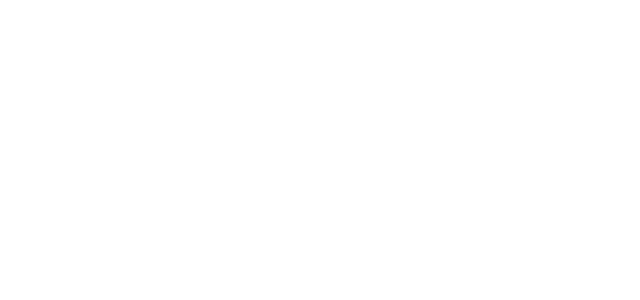
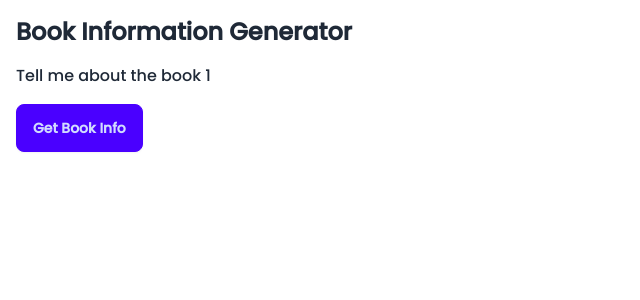
Before and after one commit to Daksh584/bookStoreApp-main, a React (Vite) app in the folder Frontend/: page /chat/1 in a window 1280 px wide. Before the commit this address had no page. Shown: the top 300 px of the page, without its empty margins (0-640 px from the left). Built offline with nearby package versions, Linux system fonts and the light colour scheme.

Commit message:
Added ChatBOT!

```diff
--- a/Frontend/package.json
+++ b/Frontend/package.json
@@ -10,6 +10,7 @@
         "preview": "vite preview"
     },
     "dependencies": {
+        "@google/generative-ai": "^0.14.0",
         "axios": "^1.6.8",
         "openai": "^4.52.1",
         "react": "^18.2.0",
--- a/Frontend/src/App.jsx
+++ b/Frontend/src/App.jsx
@@ -8,6 +8,8 @@
 import { useAuth } from "./context/AuthProvider";
 import AdminDashboard from "./components/Admin";
 import BookDetail from "./components/BookDetails";
+import  BookInfoGenerator  from "./components/Chatbot.jsx";
+
 
 function App() {
   const [authUser] = useAuth();
@@ -16,12 +18,13 @@
       <Routes>
         <Route path="/" element={<Home />} />
         <Route path="/admin/dashboard" element={ authUser && authUser.isAdmin ? <AdminDashboard /> : <Navigate to="/signup" />} />
-        <Route path="/books-info" element={<BooksInfo />} />
+        <Route path="/books-info" element={authUser ? <BooksInfo /> : <Navigate to="/signup" />} />
         <Route
           path="/course"
           element={authUser ? <Courses /> : <Navigate to="/signup" />}
         />
         <Route path="/book/:id" element={<BookDetail />} />
+        <Route path="/chat/:title" element={<BookInfoGenerator/>} />
         <Route path="/signup" element={<Signup />} />
       </Routes>
       <Toaster />
--- a/Frontend/src/components/Banner.jsx
+++ b/Frontend/src/components/Banner.jsx
@@ -16,7 +16,7 @@
             </p>
           </div>
           <Link to="/books-info">
-          <button className="btn mt-6 btn-secondary" >Get Any Book Info Now!!</button></Link>
+          <button className="btn mt-6 btn-secondary" >Chat About Any Book With Our AI !! </button></Link>
         </div>
         <div className=" order-1 w-full mt-20 md:w-1/2">
           <img
--- a/Frontend/src/components/BooksInfo.jsx
+++ b/Frontend/src/components/BooksInfo.jsx
@@ -1,7 +1,7 @@
 import React, { useState } from 'react';
 import axios from 'axios';
 import Slider from "react-slick";
-import { Link } from 'react-router-dom';
+import { useNavigate } from 'react-router-dom';
 
 const settings = {
   dots: true,
@@ -46,14 +46,17 @@
     if (query) {
       try {
         const response = await axios.get(`https://www.googleapis.com/books/v1/volumes?q=${query}`);
-        const data1 = response.data;
         setBooks(response.data.items);
         console.log(response.data);
-        console.log(data1.items[0].volumeInfo);
       } catch (error) {
         console.error('Error fetching books', error);
       }
     }
+  };
+
+  const navigate = useNavigate();
+  const handleClick = (title) => {
+    navigate(`/chat/${title}`); // Changed to use path parameter
   };
 
   return (
@@ -72,7 +75,7 @@
         <Slider {...settings}>
           {books.map((book) => (
             <div key={book.id} className="mt-4 my-3 p-3">
-              <a href={book.volumeInfo.infoLink} target="_blank" rel="noopener noreferrer" className="card w-92 bg-base-100 shadow-xl hover:scale-105 duration-200 dark:bg-slate-900 dark:text-white dark:border">
+              <a target="_blank" rel="noopener noreferrer" className="card w-92 bg-base-100 shadow-xl hover:scale-105 duration-200 dark:bg-slate-900 dark:text-white dark:border">
                 <figure>
                   <img src={book.volumeInfo.imageLinks?.thumbnail} alt="Book cover" />
                 </figure>
@@ -85,6 +88,7 @@
                     <div className="cursor-pointer px-2 py-1 rounded-full border-[2px] hover:bg-pink-500 hover:text-white duration-200">
                       ₹{book.saleInfo.listPrice?.amount}
                     </div>
+                    <button onClick={() => handleClick(book.volumeInfo.title)} className="btn btn-outline btn-primary">Chat About the Book</button>
                   </div>
                 </div>
               </a>
--- /dev/null
+++ b/Frontend/src/components/Chatbot.jsx
@@ -0,0 +1,79 @@
+import React, { useState } from "react";
+import { useParams } from "react-router-dom";
+import { GoogleGenerativeAI , HarmCategory , HarmBlockThreshold } from "@google/generative-ai";
+
+const BookInfoGenerator = () => {
+  const [bookInfo, setBookInfo] = useState("");
+  const [loading, setLoading] = useState(false);
+  const { title } = useParams();
+  const [input, setInput] = useState(`Tell me about the book ${title}`);
+
+
+  const fetchBookInfo = async () => {
+    setLoading(true);
+    try {
+      const genAI = new GoogleGenerativeAI("AIzaSyDrxiFgiZQHQRkmH3UnGsb_XYna3jI5kN8"); // Replace with your actual API key
+      const model = genAI.getGenerativeModel({ model: "gemini-1.5-flash" });
+      const generationConfig = {
+        temperature: 1,
+        topP: 0.95,
+        topK: 64,
+        maxOutputTokens: 8192,
+        responseMimeType: "text/plain",
+      };
+
+      async function run() {
+        const chatSession = model.startChat({
+          generationConfig,
+       // safetySettings: Adjust safety settings
+       // See https://ai.google.dev/gemini-api/docs/safety-settings
+          history: [
+            {
+              role: "user",
+              parts: [
+                {text: `I want you talk to me about the book ${title} like a friend . I might ask some questions to you in the run .`},
+              ],
+            },
+            {
+              role: "model",
+              parts: [
+                {text: "Okay, I'm ready to talk about the book!. I'm excited to hear your thoughts and answer any questions you have. 😊 \n"},
+              ],
+            },
+          ],
+        });
+    const result = await chatSession.sendMessage(input);
+  setBookInfo(result.response.text());
+}
+run();
+      // const result = await model.generateContent([input]);
+      // Use input state here// setBookInfo(result.response.text()); // Update state based on actual response structure
+    } catch (error) {
+      console.error("Error fetching book info:", error);
+      setBookInfo("Failed to fetch book info.");
+    }
+    setLoading(false);
+  };
+
+  return (
+    <div className="container mx-auto p-4">
+      <h1 className="text-2xl font-bold mb-4">Book Information Generator</h1>
+      <input
+        type="text"
+        value={input}
+        onChange={(e) => setInput(e.target.value)}
+        className="form-control mb-4"
+      />
+      <button
+        className="btn btn-primary mb-4"
+        onClick={fetchBookInfo} // Remove parentheses here
+        disabled={loading}
+      >
+        {loading ? "Fetching..." : "Get Book Info"}
+      </button>
+      {bookInfo && <p className="mt-4">{bookInfo}</p>}
+    </div>
+  );
+};
+
+export default BookInfoGenerator;
--- a/Frontend/src/components/Freebook.jsx
+++ b/Frontend/src/components/Freebook.jsx
@@ -62,9 +62,9 @@
     <>
       <div className=" max-w-screen-2xl container mx-auto md:px-20 px-4">
         <div>
-          <h1 className="font-semibold text-xl pb-2">Free Offered Courses</h1>
+          <h1 className="font-semibold text-xl pb-2">Books To Buy!</h1>
           <p>
-            Book your free course and get a lifetime access.
+            Buy Used Books for Cheap <span className="text-pink-500">Here!</span>
           </p>
         </div>
 
--- a/Frontend/src/components/Login.jsx
+++ b/Frontend/src/components/Login.jsx
@@ -32,9 +32,7 @@
           document.getElementById("my_modal_3").close();
           setTimeout(() => {
             localStorage.setItem("Users", JSON.stringify(res.data.user));
-
               window.location.href = "/"; // Redirect to home
-
           }, 1000);
         }
       })
--- a/Frontend/src/components/Navbar.jsx
+++ b/Frontend/src/components/Navbar.jsx
@@ -101,7 +101,7 @@
                 {navItems}
               </ul>
             </div>
-            <a className=" text-2xl font-bold cursor-pointer">bookStore</a>
+            <a className=" text-2xl font-bold cursor-pointer">BOOKSphere</a>
           </div>
           <div className="navbar-end space-x-3">
             <div className="navbar-center hidden lg:flex">
```
Also changed, not shown: 1 other file (tests, documents, lock files or other folders).
